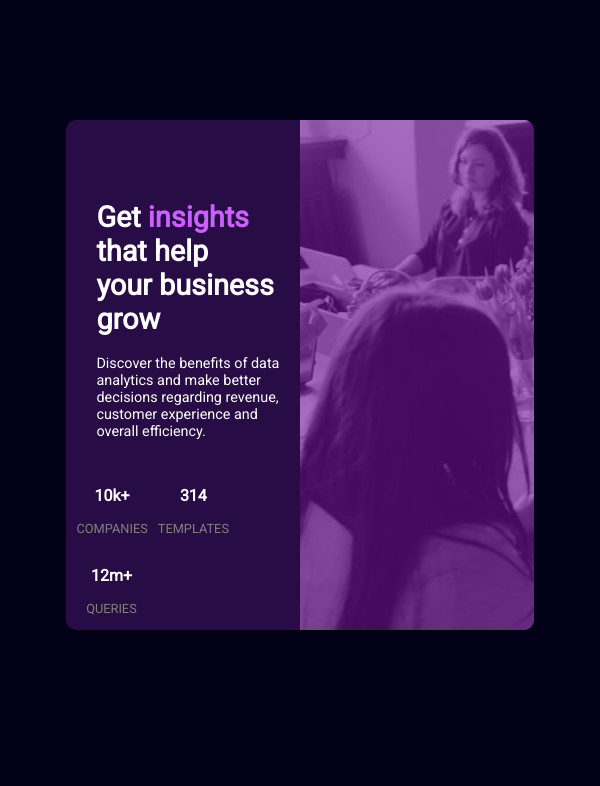
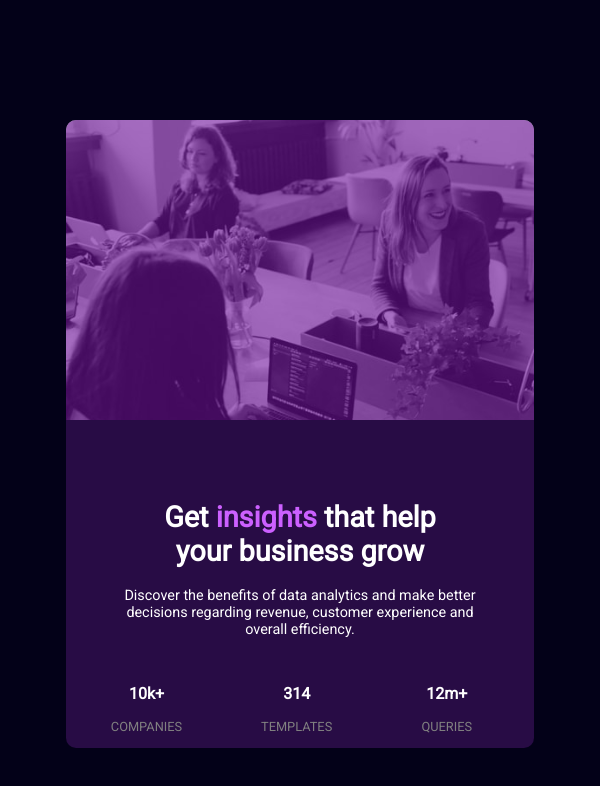
Before and after one commit to aanu444/statpreviewcard, a plain HTML site: page index.html in a window 600 px wide. Drawn offline with Linux system fonts and the light colour scheme.

Commit message:
updating files into repo

```diff
--- a/index.scss
+++ b/index.scss
@@ -145,3 +145,39 @@ div {
     }
   }
 }
+
+@media only screen and (min-width: 427px) and (max-width: 750px) {
+  .one {
+    display: none;
+  }
+
+  .two {
+    display: block;
+
+    .container {
+      .image,
+      .insights {
+        flex-basis: 80%;
+      }
+
+      .image {
+        height: 300px;
+        border-radius: 10px 10px 0 0;
+
+        .image-front {
+          border-radius: 10px 10px 0 0;
+        }
+      }
+
+      .insights {
+        border-radius: 0 0 10px 10px;
+
+        h1,
+        p {
+          margin-left: 0;
+          text-align: center;
+        }
+      }
+    }
+  }
+}
```
Also changed, not shown: index.css, 1 other file.
